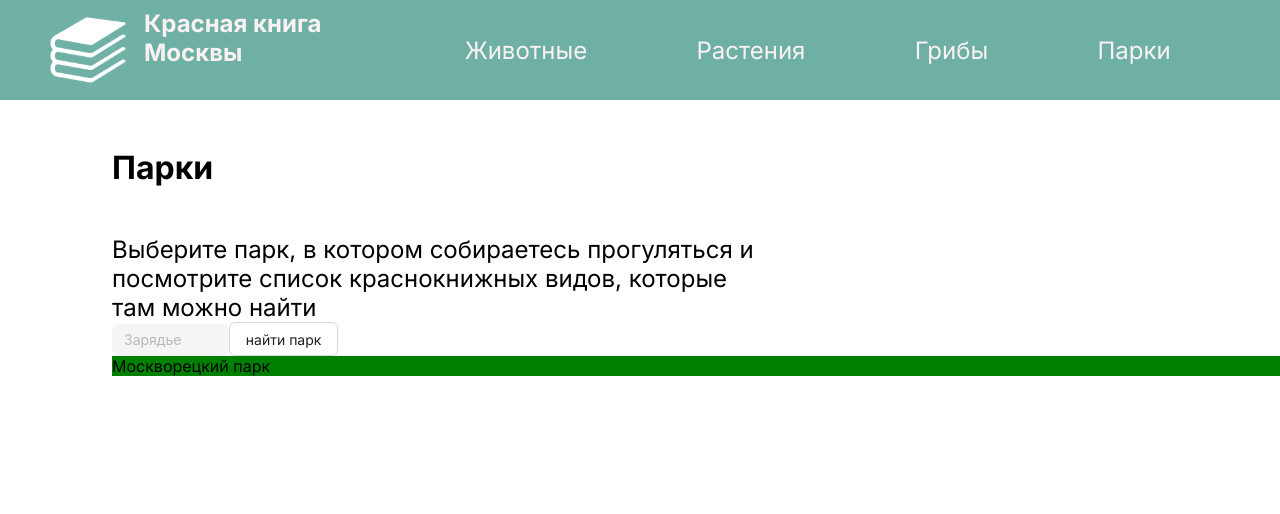
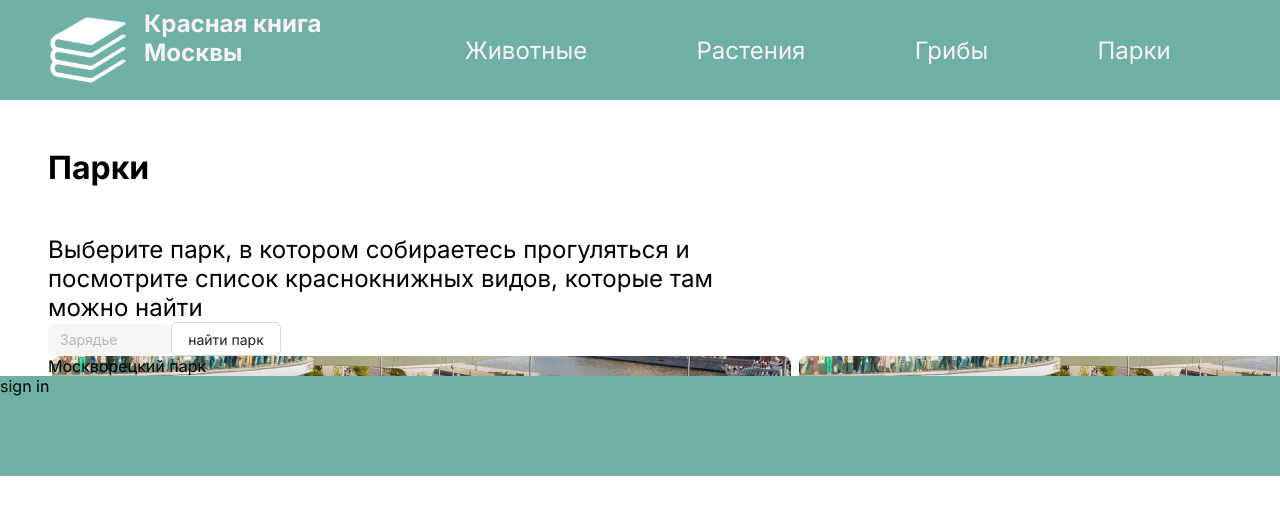
Before and after one commit to eureu/green-code, a React (Vite) app in the folder green-code/: page /parks in a window 1280 px wide. Shown: the top 514 px of the page. Built offline with nearby package versions, Linux system fonts and the light colour scheme.

Commit message:
add: footer

```diff
--- /dev/null
+++ b/green-code/src/components/Footer.jsx
@@ -0,0 +1,11 @@
+export default function Footer() {
+  return (
+    <footer
+      style={{ height: "100px", backgroundColor: "#6FB0A5", width: "100%" }}
+    >
+      <div>
+        <span>sign in</span>
+      </div>
+    </footer>
+  );
+}
--- a/green-code/src/components/Parks.jsx
+++ b/green-code/src/components/Parks.jsx
@@ -1,11 +1,11 @@
 import AppHeader from "./AppHeader";
 import { Button, Input } from "antd";
-
+import Footer from "./Footer";
 export default function Parks() {
   return (
     <>
       <AppHeader />
-      <div className="content" style={{ paddingLeft: "7rem" }}>
+      <div className="content" style={{ paddingLeft: "3rem" }}>
         <h1 style={{ paddingBottom: "3rem", paddingTop: "3rem" }}>Парки</h1>
         <section style={{ width: "55%", fontSize: "24px" }}>
           Выберите парк, в котором собираетесь прогуляться и посмотрите список
@@ -17,10 +17,11 @@ export default function Parks() {
           style={{ width: "10%" }}
         />
         <Button style={{ padding: "1rem" }}>найти парк</Button>
-        <div style={{ backgroundColor: "green" }}>
+        <div style={{ backgroundImage: "url('zaryadye.png')" }}>
           <span>Москворецкий парк</span>
         </div>
       </div>
+      <Footer />
     </>
   );
 }
--- a/green-code/src/index.css
+++ b/green-code/src/index.css
@@ -4,3 +4,6 @@
   box-sizing: border-box;
   font-family: "Inter";
 }
+body {
+  min-height: 100vh;
+}
```
Also changed, not shown: green-code/public/zaryadye.png (added).
